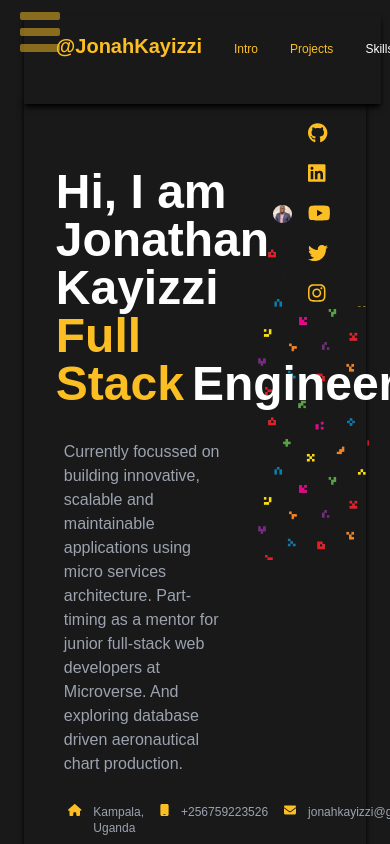
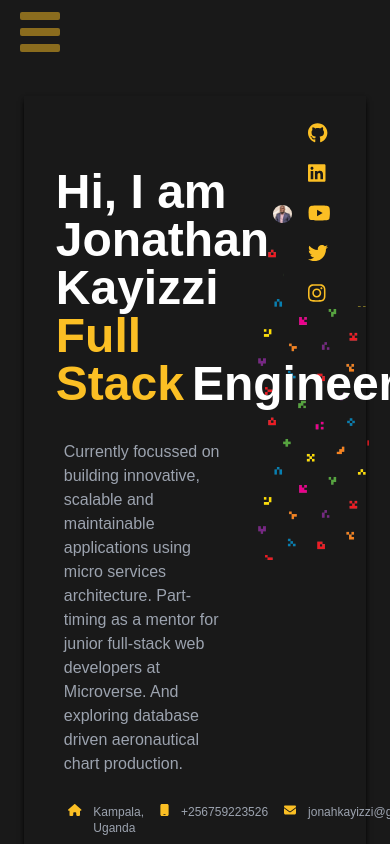
Before and after one commit to JonahKayizzi/my-portfolio, a React (Create React App) app: page / in a window 390 px wide. Shown: the top 844 px of the page. Built offline with nearby package versions, Linux system fonts and the light colour scheme.

Commit message:
Toggle menu for large and small screens

```diff
--- a/src/components/Modal.js
+++ b/src/components/Modal.js
@@ -6,7 +6,7 @@ const Modal = ({ item, handleClose }) => (
   <div className="fixed top-0 left-0 w-full h-screen bg-black bg-opacity-80 z-50">
     <div className=" flex flex-col items-center p-2 absolute top-1/2 left-1/2 transform -translate-x-1/2 -translate-y-1/2 md:w-1/2 w-11/12 h-5/6 bg-white shadow-lg">
       <div
-        className="w-full h-72 bg-contain bg-center bg-white"
+        className="w-full h-96 bg-contain bg-center bg-white"
         style={{
           backgroundImage: `url(${item.images})`,
           backgroundSize: '100%',
--- a/src/pages/RightBar.js
+++ b/src/pages/RightBar.js
@@ -73,7 +73,7 @@ const RightBar = () => {
 
   return (
     <nav>
-      <div className="w-11/12 flex justify-between gap-4 px-8 z-10 shadow-md shadow-black py-4 fixed bg-[rgb(25,25,25)]">
+      <div className="w-11/12 justify-between gap-4 px-8 z-10 shadow-md shadow-black py-4 fixed bg-[rgb(25,25,25)] lg:flex hidden">
         <div>
           <NavLink
             className="text-amber-400 text-xl font-black mr-4"
```
